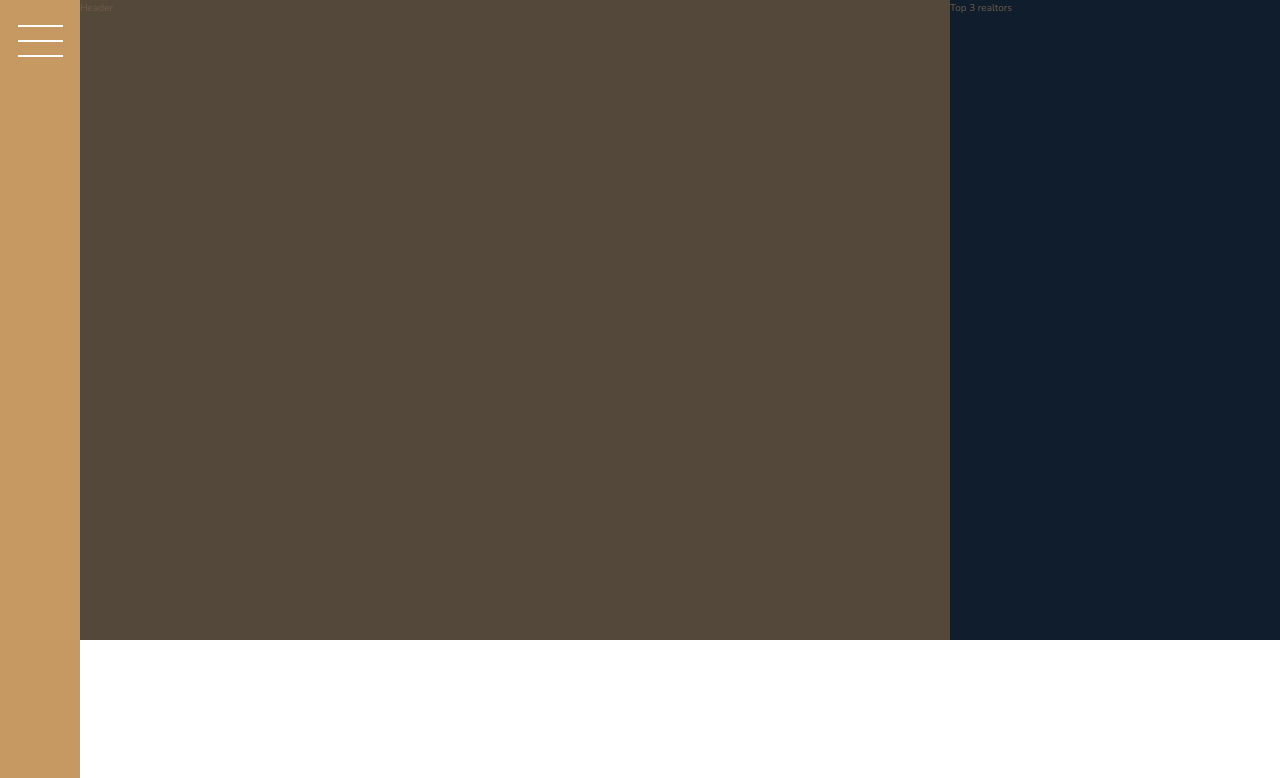
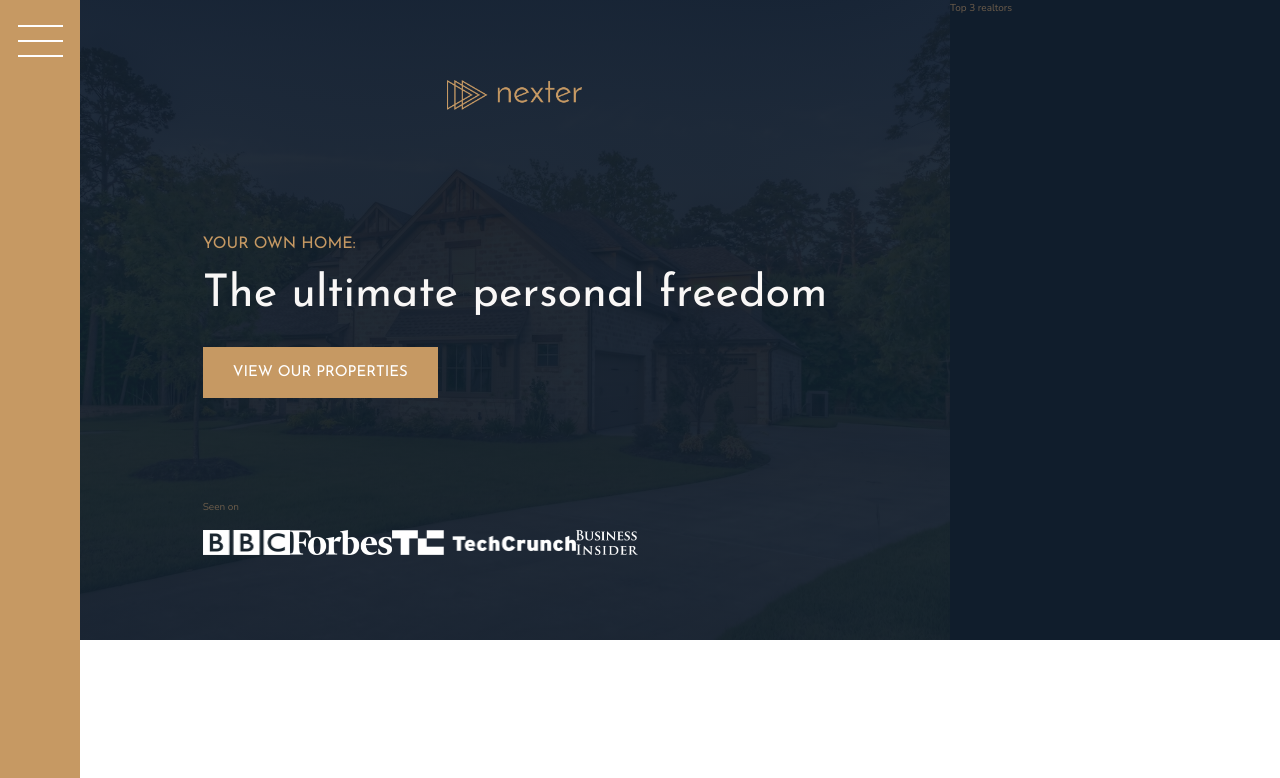
Before and after one commit to Justin-Singh125125/React-Nexter-CSS-Grid, a React (Create React App) app: page / in a window 1280 px wide. Shown: the top 778 px of the page. Built offline with nearby package versions, Linux system fonts and the light colour scheme.

Commit message:
Building the Header - Part 1

```diff
--- a/src/assets/css/components/heading.scss
+++ b/src/assets/css/components/heading.scss
@@ -4,6 +4,13 @@
 }
 
 .heading{
+
+    &-1{
+        @extend %heading;
+        font-size: 4.5rem;
+        color: $color-grey-light-1;
+        line-height: 1;
+    }
 
     &-2{
         @extend %heading;
--- a/src/assets/css/layouts/header.scss
+++ b/src/assets/css/layouts/header.scss
@@ -1,4 +1,39 @@
 .header{
     background-color: $color-grey-dark-1;
     grid-column: full-start / col-end 6;
+    background-image: linear-gradient(rgba($color-secondary, .93), rgba($color-secondary, .93)), url("../img/hero.jpeg");
+    background-size: cover;
+    background-position: center;
+
+    padding: 8rem;
+
+    display: grid;
+    grid-template-rows: 1fr min-content 6rem 1fr;
+    grid-template-columns: max-content;
+    grid-row-gap: 1.5rem;
+    justify-content: center;
+
+
+
+    &__btn{
+        align-self: start;
+        justify-self: start;
+    }
+
+
+    &__logo{
+        height: 3rem;
+        justify-self: center;
+    }
+
+    &__seenon-text{
+
+    }
+
+    &__seenon-logos{
+
+        img{
+            height: 2.5rem;
+        }
+    }
 }
--- a/src/pages/Home/index.js
+++ b/src/pages/Home/index.js
@@ -18,6 +18,7 @@ import HomeCard from "../../components/HomeCard";
 import GalleryImage from "../../components/GalleryImage";
 import FooterNavbar from "../../components/FooterNavbar";
 import NavbarButton from "../../components/NavbarButton";
+import Heading from "../../components/Heading";
 
 //photos
 import HousePhoto_1 from "../../assets/img/house-1.jpeg";
@@ -42,6 +43,12 @@ import GalleryPhoto_12 from "../../assets/img/gal-12.jpeg";
 import GalleryPhoto_13 from "../../assets/img/gal-13.jpeg";
 import GalleryPhoto_14 from "../../assets/img/gal-14.jpeg";
 
+import HeaderLogo from "../../assets/img/logo.png";
+import BBC_logo from "../../assets/img/logo-bbc.png";
+import Forbes_logo from "../../assets/img/logo-forbes.png";
+import Techcrunch_logo from "../../assets/img/logo-techcrunch.png";
+import Bi_logo from "../../assets/img/logo-bi.png";
+
 
 class Home extends React.Component {
     render() {
@@ -51,7 +58,23 @@ class Home extends React.Component {
                     <NavbarButton />
                 </Sidebar>
                 <Header>
-                    Header
+                    <img src={HeaderLogo} alt="Nexter logo" className="header__logo" />
+                    <Heading
+                        text="Your own home:"
+                        type="3"
+                    />
+                    <Heading
+                        text="The ultimate personal freedom"
+                        type="1"
+                    />
+                    <button className="btn header__btn">View our properties</button>
+                    <div className="header__seenon-text">Seen on</div>
+                    <div className="header__seenon-logos">
+                        <img src={BBC_logo} alt="seen on logo 1" />
+                        <img src={Forbes_logo} alt="seen on logo 2" />
+                        <img src={Techcrunch_logo} alt="seen on logo 3" />
+                        <img src={Bi_logo} alt="Seen on logo 4" />
+                    </div>
                 </Header>
                 <Realtors>
                     Top 3 realtors
```
